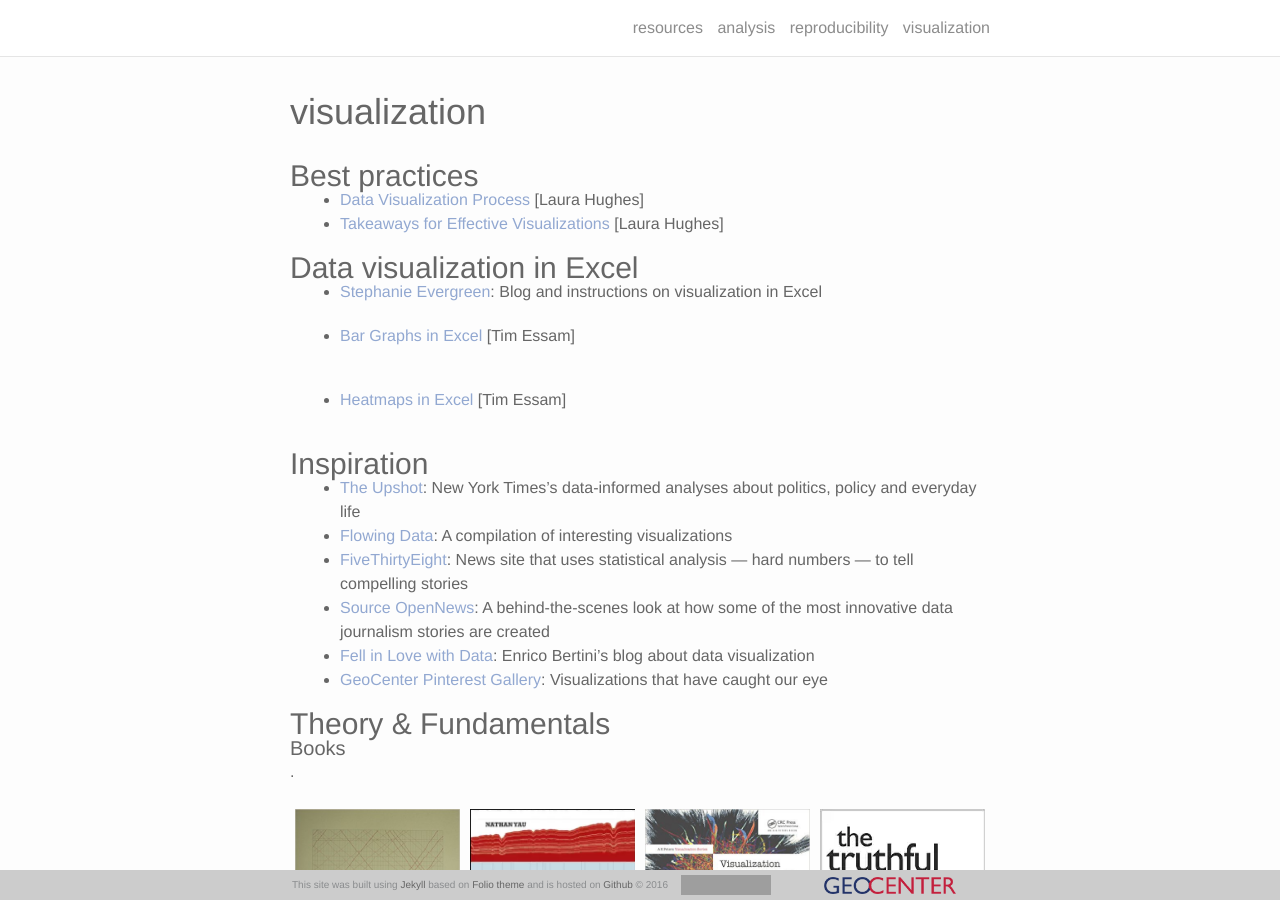
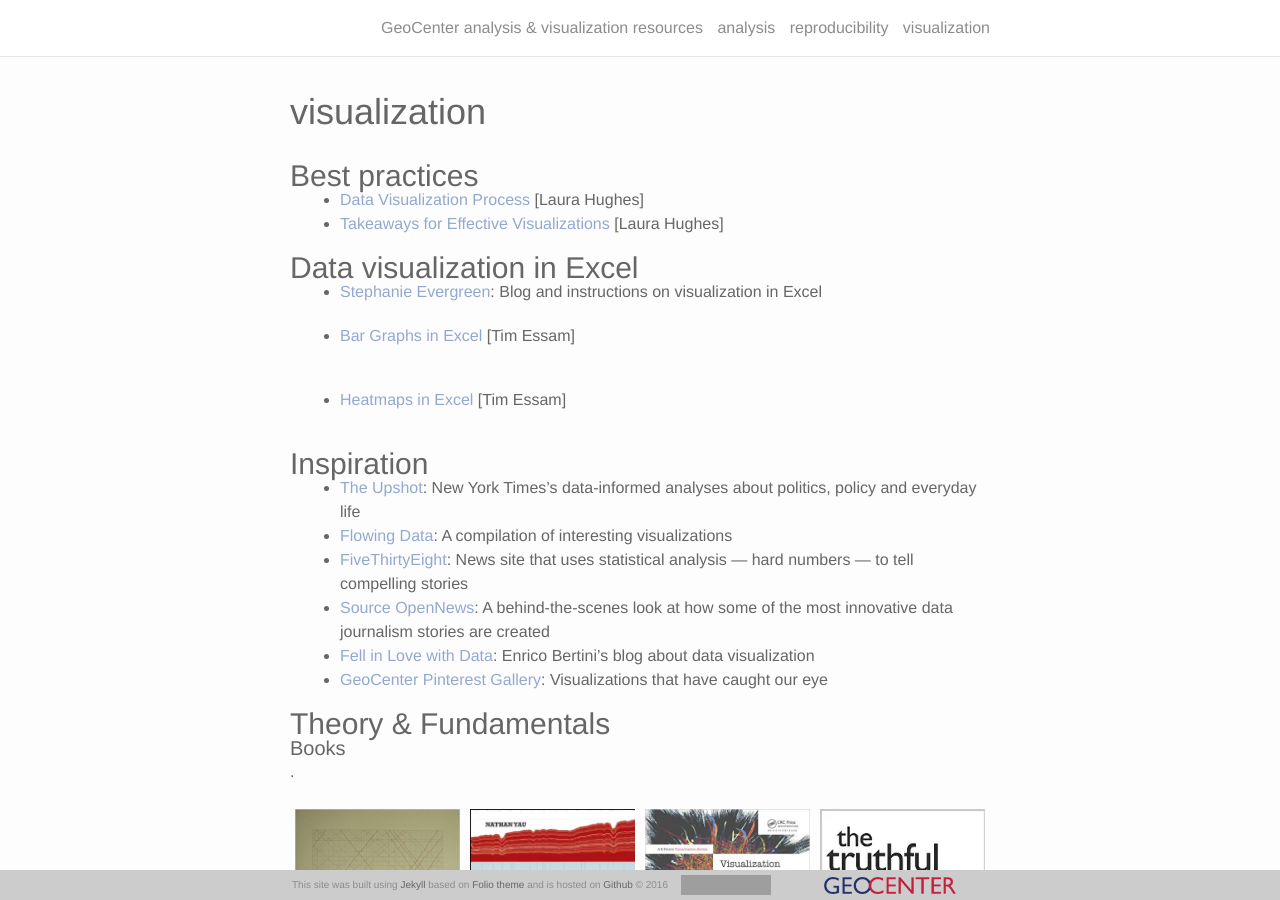
Before and after one commit to GeoCenter/resources, a Jekyll site: the page built from visualization.md, in a window 1280 px wide and 900 px high. Built offline with Jekyll 4.4.1, drawn with Linux system fonts in a browser that asks for light colours; nearby versions of some CDN libraries; grey boxes are pictures that could not be loaded.

Commit message:
FT charts

```diff
--- a/_includes/header.html
+++ b/_includes/header.html
@@ -6,7 +6,7 @@
 
       <div class="trigger">
         <!-- {{ site.title }} instead of blog -->
-        <a class="page-link" href="{{ site.baseurl }}/">resources</a>
+        <a class="page-link" href="{{ site.baseurl }}/">{{ site.title }}</a>
 
         {% for page in site.pages %}
           {% if page.title %}
--- a/visualization.md
+++ b/visualization.md
@@ -82,6 +82,9 @@
 
 #### Chart types
 
+<a href = "https://github.com/ft-interactive/chart-doctor/blob/master/visual-vocabulary/Visual-vocabulary.pdf" target="_blank">
+	<img class = "col one" src = "/resources/img/ftcharts.png">
+</a>
 <a href = "http://www.datavizcatalogue.com/" target="_blank">
 	<img class = "col one" src = " /resources/img/charttypes.png">
 </a>
```
Also changed, not shown: img/ftcharts.png (added).
